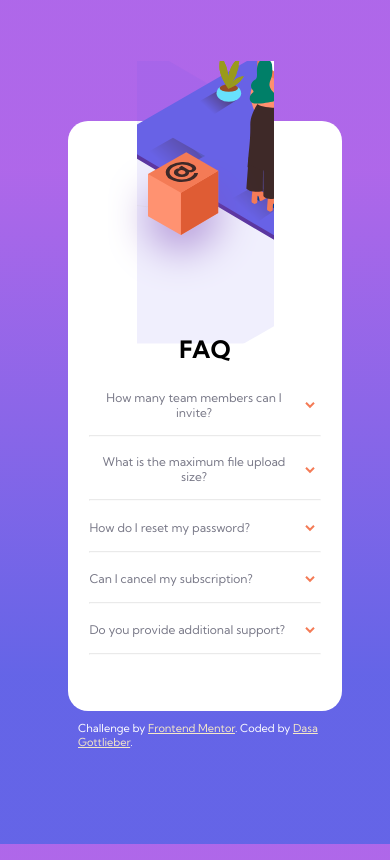
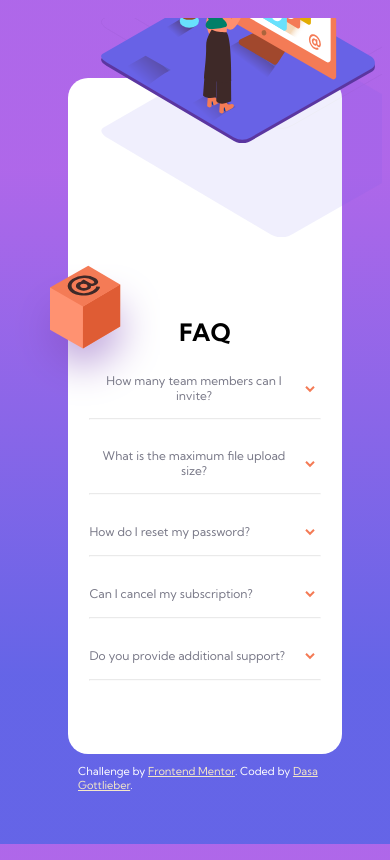
Before and after one commit to DasaGott/FAQ-layout, a plain HTML site: page index.html in a window 390 px wide. Drawn offline with Linux system fonts and the light colour scheme.

Commit message:
Styling images to media query

```diff
--- a/styles.css
+++ b/styles.css
@@ -154,7 +154,7 @@ button:hover {
   .container-wrapper {
     position: relative;
     max-width: 100%;
-    height: 70vh;
+    height: 80vh;
   }
 
   .questions-wrapper {
@@ -166,9 +166,14 @@ button:hover {
   }
 
   .container-wrapper .img-wrapper {
-    position: absolute;
-    top: 20%;
+    position: relative;
+    top: 10%;
     transform: translateY(-50%);
+    width: 100%;
+    height: 50%;
+    display: flex;
+    justify-content: center;
+    align-items: center;
   }
   .questions-wrapper .faq {
     height: 50%;
@@ -177,5 +182,40 @@ button:hover {
     align-items: center;
     flex-direction: column;
     overflow: scroll;
+    overflow-x: hidden;
+  }
+
+  .container-wrapper .img-wrapper .pattern {
+    width: 350px;
+    position: absolute;
+    top: -55%;
+    left: 12%;
+  }
+  .container-wrapper .img-wrapper .picture-box {
+    /* width: 150px;
+    position: absolute;
+    left: -21%;
+    top: 35%;
+    z-index: 1; */
+    display: flex;
+    justify-content: center;
+    align-items: center;
+  }
+
+  .container-wrapper .img-wrapper .ilustration {
+    width: 350px;
+    position: absolute;
+    top: -45%;
+    left: 12%;
+    max-width: 100%;
+    max-height: auto;
+  }
+  /* .container {
+    overflow: visible;
+    max-width: 100%;
+  } */
+
+  .overflow-hidden-div {
+    overflow: visible;
   }
 }
```
